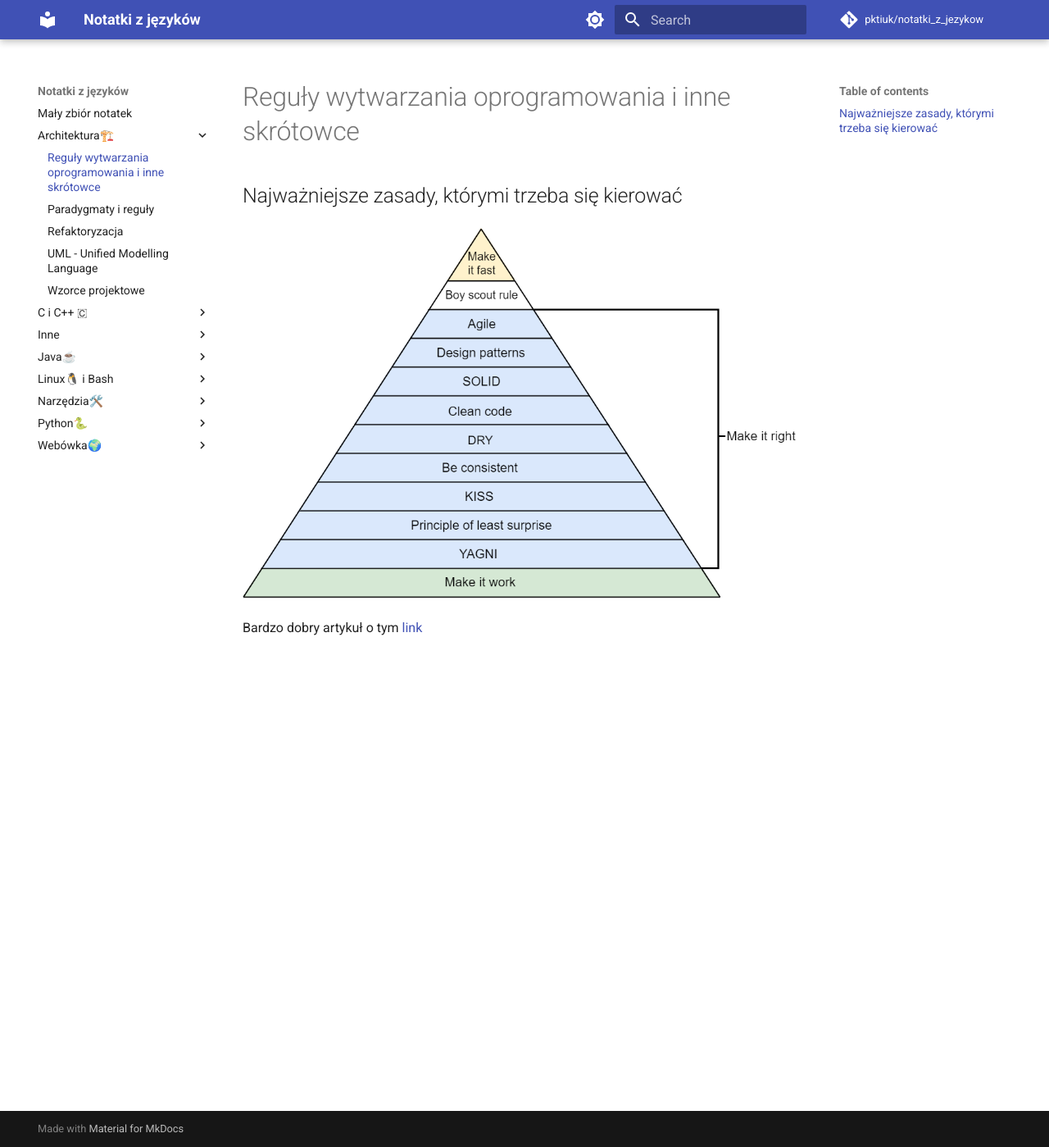
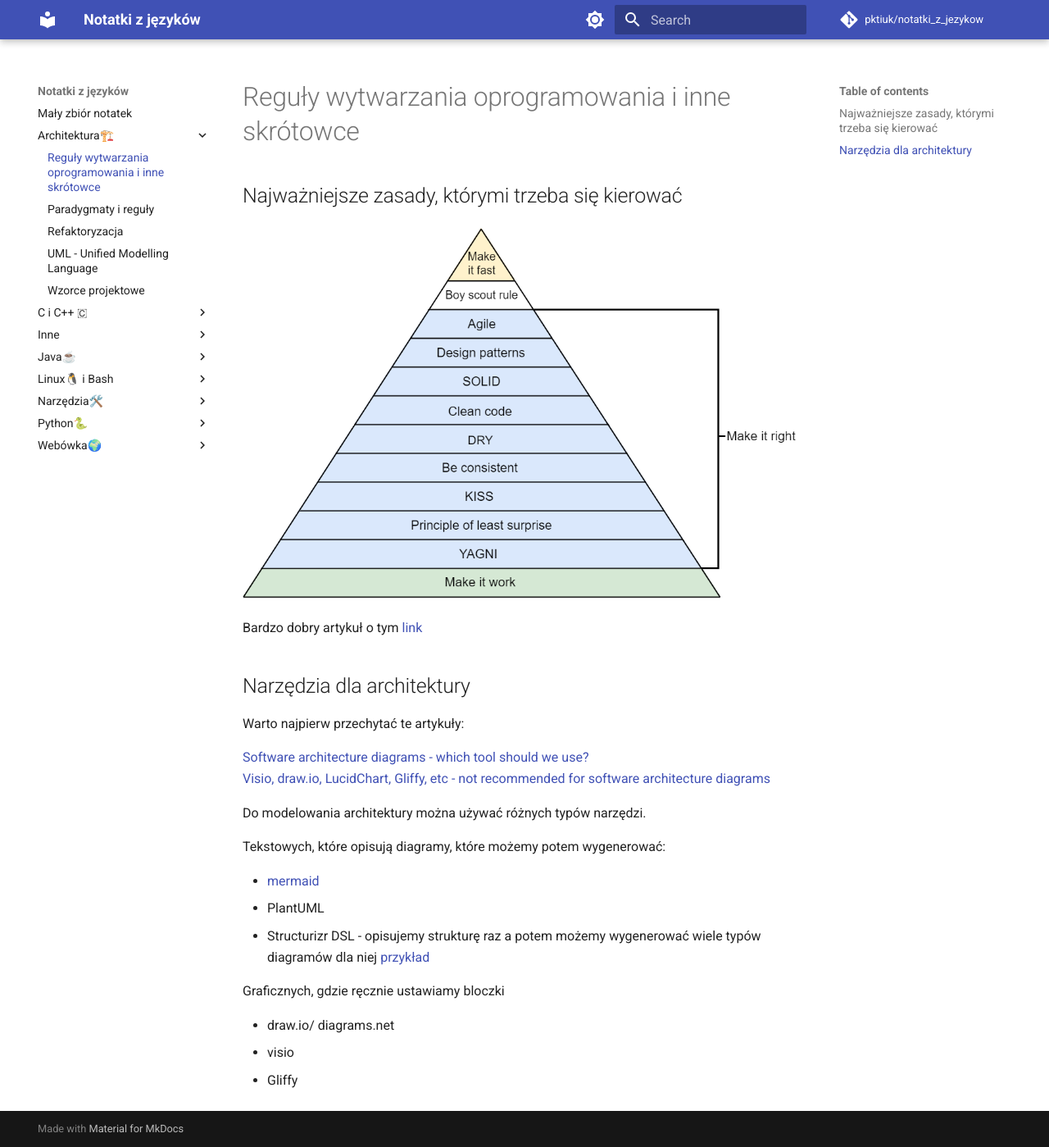
Before and after one commit to pktiuk/notatki_z_jezykow, an MkDocs documentation site: the page built from docs/Architektura🏗️/0_podstawowe reguły.md, in a window 1280 px wide and 1399 px high. Shown: the whole window at 82% size. Built offline with MkDocs 1.6.1 and Material for MkDocs 9.7.7, drawn with Linux system fonts in a browser that asks for light colours; comment, search, counter and statistics services are not loaded.

Commit message:
Wypisanie narzędzi do diagramów

```diff
--- a/docs/Architektura🏗️/0_podstawowe reguły.md
+++ b/docs/Architektura🏗️/0_podstawowe reguły.md
@@ -5,3 +5,25 @@
 ![Piramidka zasad https://medium.com/@bartoszkrajka/principle-of-software-development-principles-f0143d6f405](assets/piramida.png)
 
 Bardzo dobry artykuł o tym [link](https://medium.com/@bartoszkrajka/principle-of-software-development-principles-f0143d6f405)
+
+
+## Narzędzia dla architektury
+
+Warto najpierw przechytać te artykuły:
+
+[Software architecture diagrams - which tool should we use? ](https://dev.to/simonbrown/software-architecture-diagrams-which-tool-should-we-use-29e)
+[Visio, draw.io, LucidChart, Gliffy, etc - not recommended for software architecture diagrams](https://dev.to/simonbrown/visio-draw-io-lucidchart-gliffy-etc-not-recommended-for-software-architecture-diagrams-4bmm)
+
+Do modelowania architektury można używać różnych typów narzędzi.
+
+Tekstowych, które opisują diagramy, które możemy potem wygenerować:
+
+- [mermaid](https://mermaid.js.org/)
+- PlantUML
+- Structurizr DSL - opisujemy strukturę raz a potem możemy wygenerować wiele typów diagramów dla niej [przykład](https://c4model.com/#ContainerDiagram)
+
+Graficznych, gdzie ręcznie ustawiamy bloczki
+
+- draw.io/ diagrams.net
+- visio
+- Gliffy
```
